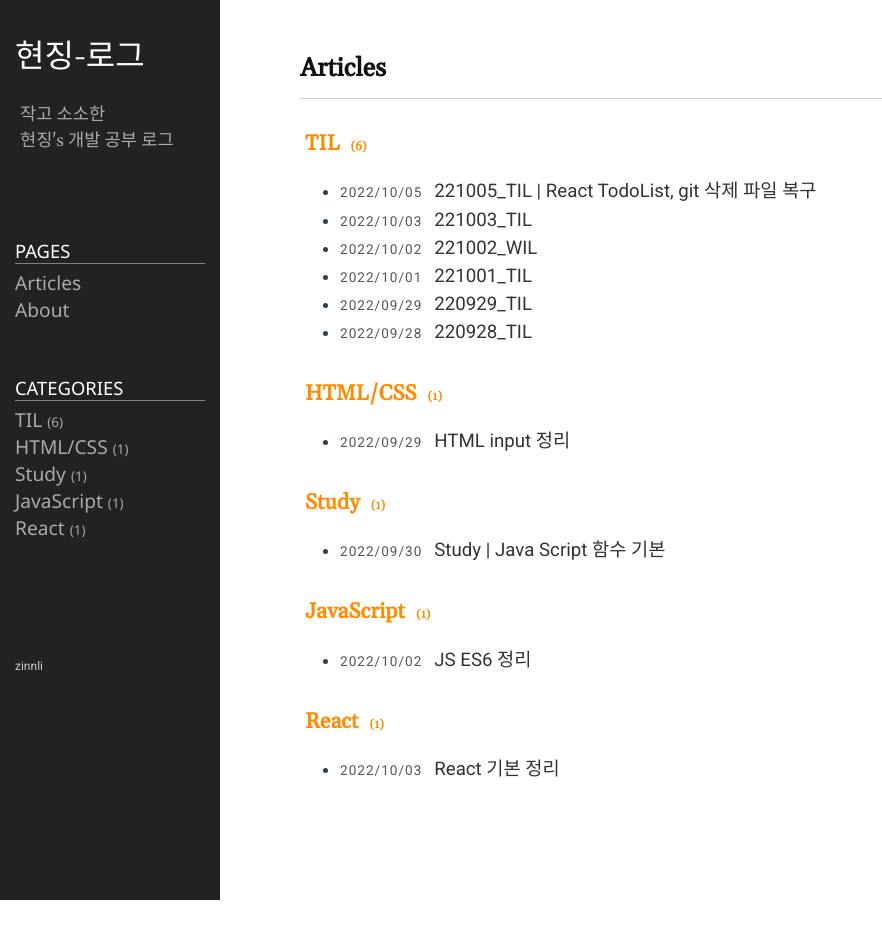
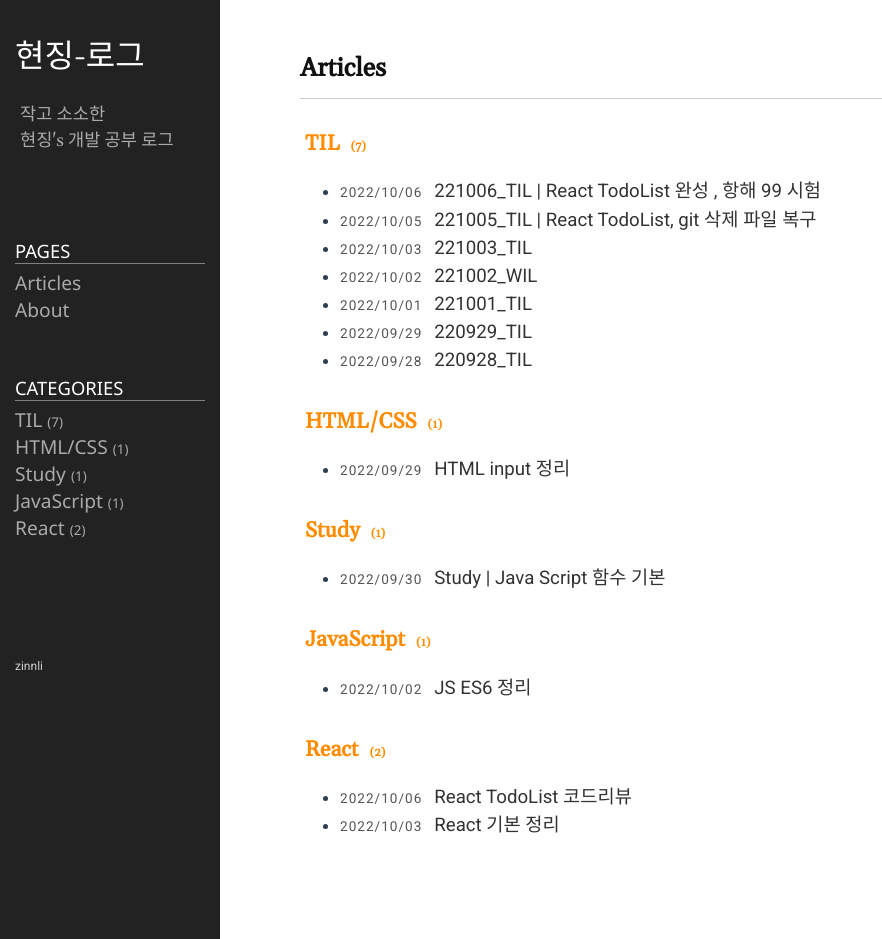
Before and after one commit to zinnli/zinnli.github.io, a Jekyll site: the page built from index.md, in a window 1280 px wide. Shown: the whole page, without its empty margins (0-882 px from the left). Built offline with Jekyll 4.4.1, drawn with Linux system fonts in a browser that asks for light colours; before the commit the page ends 900 px from its top, so only the background shows below that; some of the changed lines change nothing that is shown.

Commit message:
1006_TIL_TodoList_code_review

````diff
--- a/_posts/2022-10-05-TIL_05.markdown
+++ b/_posts/2022-10-05-TIL_05.markdown
@@ -4,8 +4,6 @@ title: 221005_TIL | React TodoList, git 삭제 파일 복구
 date: 2022-10-05 23:30:30 +0900
 category: TIL
 ---
-
-# 221005_TIL | React TodoList, git 삭제 파일 복구
 
 <br/>
 
--- /dev/null
+++ b/_posts/2022-10-05-TIL_06.markdown
@@ -0,0 +1,58 @@
+---
+layout: post
+title: 221006_TIL | React TodoList 완성 , 항해 99 시험
+date: 2022-10-06 23:30:30 +0900
+category: TIL
+---
+
+<br/>
+
+## 오늘한 일
+
+-    [항해 99] Todo list 코드 리뷰한 부분 추가하여 깃에 업로드
+-    [항해 99] 이번 주차 시험 진행
+
+<br/>
+
+## 내일 할 일
+
+-    [항해 99] redux 기초 부분 정리
+-    [노마드코더] 초급 Chap 05까지 완강 (`제발하자`)
+-    혼공스 Chapter 7-1까지 1회독(`이것도 제발 미루지말자`)
+
+<br/>
+
+<br/>
+
+## **오늘 공부 내용 간단 정리!**
+
+<br/>
+
+### React TodoList
+
+[React Todo List 만들기 -> Click!](https://zinnli.github.io/react/2022/10/06/React-homework_02.html)
+
+[React Todo List 결과물 -> Click!](https://react-fir-homework.vercel.app/)
+
+깃에 오늘 기술 매니저님이랑 추가로 코드 리뷰한 내용까지 정리하여 업로드!
+이후에 저 게시물만 봐도 이해할 수 있도록 최대한 풀어서 썼다.
+
+<br/>
+
+### 오늘 시험 결과물
+
+[React 주특기 1주차 시험 결과물 -> Click!](https://3wtest.vercel.app/)
+
+위 부분의 코드리뷰는 내일 작성예정.. 시험은 중간정도 친 것 같은데 코드 정리는 뭔가 정신이 없어서 다 못했다 ☹
+
+<br/>
+
+<hr>
+<br/>
+<br/>
+
+1. 항상 목요일에 시험이 있는데 시험치고 나면 너무 나른해져서 아무고토 하기 싫어진다. 이때 정신차려야할 것 같은데 쉽지않네..
+   <br/> <br/>
+2. 어제 todo list 만든 부분에 주석을 너무 열심히 달아놔서 비교적 빠르게 시험을 쳤다. <br/>어떤 식으로 진행이 되는지 잘 몰라서 이전에 공부했던 내용들을 짜집기해서 작성했는데.. 이게 맞는건지.. 일단 시험이라 :( <br/>매니저님께 여쭤봐야할듯
+   <br/> <br/>
+3. 내일부턴 리얼 빡세다던데 이미 따라가기 벅찬 나는 웁니다.. 울면서 공부합니다....... <br/>디졌다 리덕스...... ~~그렇게 디지는 건 나겠지만..~~
--- /dev/null
+++ b/_posts/2022-10-06-React-homework_02.markdown
@@ -0,0 +1,453 @@
+---
+layout: post
+title: React TodoList 코드리뷰
+date: 2022-10-06 16:00:30 +0900
+category: React
+---
+
+# **React로 TodoList 만들기**
+
+<br/>
+
+과제로 받은 Todo List 만들기를 일주일동안 진행했다<br/><br/>
+컴포넌트로 나누는 것을 연습할 겸 정말 각 부분마다 다 컴포넌트로 줬기때문에 파트 별로 다 나눠져 있는 상태이다.<br/>
+
+아래는 해당 코드 리뷰 예정 => '내가 작성 + 주위에 물어보고 작성 + 기술매니저님 조언' 으로 이루어진 코드이며 <br/>아래의 내용들은 현재는 이해하고 있지만 시간이 지나면 잊을 것 같아서 이해할 수 있도록 기록으로 남겨두려고 한다.<br/><br/>
+
+이해를 돕기 위해 아래는 해당 웹을 구동했을 때의 영상
+<br/><br/>
+
+![221006_todolist](https://user-images.githubusercontent.com/102575747/194336505-41f5b48c-4413-4bcc-b7f7-3c31e10fcccf.gif)
+
+<br/>
+
+Todo List 링크
+<br/>
+
+<https://vercel.com/zinnli/react-fir-homework>
+
+<br/>
+
+<hr/>
+
+### **`App.js`**
+
+<br/>
+
+```
+
+import React from "react";
+import "./App.css";
+import TodoList from "./component/pages/TodoList";
+
+function ¹App() {
+     ²return ³<TodoList />;
+}
+
+export default App;
+
+```
+
+<br/>
+
+1. 제일 먼저 App.js 부터 시작
+2. 이 부분에 html에 해당하는 내용을 입력
+3. 입력된 html 내용들을 각각의 부분에 맞는 형태로 컴포넌트로 짜주고
+   -> TodoList 안에 전체적으로 컴포넌트 입력
+
+<br/>
+** 과제에서 지정해준 폴더 구조가 있어서 그거에 맞추다 보니 다 쪼개놨음
+
+<br/><br/>
+
+<hr/>
+
+### **`src / component / pages / TodoList.jsx`**
+
+<br/>
+
+**한 페이지를 구성하는 pages 폴더에 있는 TodoList**
+
+<br/>
+
+```
+
+function TodoList() {
+      ¹const [todos, setTodos] = useState([
+          {
+               id: 0,
+               title: "개인과제 제출",
+               body: "React 완벽 복습 후 과제 배포까지 완료",
+               isDone: false,
+          },
+          {
+               id: 1,
+               title: "팀과제 노션에 정리",
+               body: "따로 조사한 분량 하나로 정리하여 업로드",
+               isDone: false,
+          },
+     ]);
+
+```
+
+<br/>
+
+1. 초기값 설정 : 기본적으로 입력되어 있는 값들 (Working에 보면 이미 나와있는 리스트)
+
+<br/>
+
+```
+
+     return (
+          ¹<Layout>
+               <Header />
+               ²<Form setTodos={setTodos} todos={todos} />
+               ³<List todos={todos} setTodos={setTodos} />
+          </Layout>
+     );
+}
+
+```
+
+<br/>
+
+**Layout으로 감싼 컴포넌트들**
+
+1. 각 Header , Form, List를 Layout 컴포넌트로 감싸기
+2. 2,3은 list > todo 의 버튼 관련 내용들이 form의 내용들을 사용하기 때문에 전체가 오고 갈 수 있도록 todos와 setTodos(props)를 보내줌
+   <br/>
+   <br/>
+
+<hr/>
+
+### **`src / component / layout / Layout.jsx`**
+
+<br/>
+
+```
+
+function Layout({ children }) {
+      ¹return <div className="layout-container">{children}</div>;
+}
+
+```
+
+<br/>
+
+**Layout 컴포넌트**
+
+1. wrapper 컴포넌트로 사용할 경우에는 해당 component 내에 작성된 요소들을 children 이라는 props로 컴포넌트에 전달됨
+
+<br/>
+
+<hr/>
+
+### **`src / component / form / Form.jsx`**
+
+<br/>
+
+```
+
+function Form({ ¹setTodos, todos }) {
+     ²const initialState = {
+          id: 0,
+          title: "",
+          body: "",
+          isDone: false,
+     };
+     ³const [todo, setTodo] = useState(initialState);
+
+```
+
+<br/>
+
+**Form 컴포넌트의 state 값**
+
+1. todoList에서 가져온 props => setTodos, todos
+2. 초기값 객체
+3. 초기값 설정
+
+<br/>
+
+```
+
+     const onChangeHandler = ¹(e) => {
+          ²const { name, value } = e.target;
+          ³setTodo({ ...todo, [name]: value });
+     };
+
+```
+
+<br/>
+
+**onChangeHandler : input 값을 입력한 내용들로 배열만듬**
+
+1. input 값의 내용을 e로 받아옴
+2. input name : const안의 name ===> title/body에 해당하는 부분<br/>
+   input value : const 안의 value ===> value는 입력값 추출
+3. 기존의 list == ...todo<br/>
+   [name]: value <== input의 name 값과 해당하는 value값<br/>
+
+<br/>
+
+```
+
+let number = 2;
+
+     const onSubmitHandler = (e) => {
+          ¹e.preventDefault();
+          ²if (todo.title === "" || todo.body === "") return;
+          ³setTodos([...todos, { ...todo, id: number }]);
+          ⁴setTodo(initialState);
+          ⁵number++;
+     };
+
+```
+
+<br/>
+
+**onSubmitHandler : input 값을 입력하면 만들어진 배열이 리스트에 추가되도록 설정**
+
+1. 추가하기 클릭 시 자동 윈도우 새로고침 막기<br/>
+2. input이 빈칸일 때 추가하기 입력 안됨<br/>
+3. 후자 실행한 것을 ...todos에 넣음<br/><br/>
+   여기서 { ...todo, id: number } 의 경우<br/> ==> id 값에 처음에 지정해준 number 값을 넣어줌<br/> ==> 5번으로 onSubmitHandler가 실행될 때마다 id 값이 +1씩 오름<br/>
+4. 입력 후 input을 빈칸으로 만들어줌(이후에 또 추가할 수 있도록)<br/>
+
+<br/>
+
+```
+
+     return (
+          <form className="input-form" ³onSubmit={onSubmitHandler}>
+               <div className="input-main">
+                    <label>
+                         제목
+                         <input
+                              type="text"
+                              className="title"
+                              name="title"
+                              ¹value={todo.title}
+                              ²onChange={onChangeHandler}
+                         ></input>
+                    </label>
+                    <label>
+                         내용
+                         <input
+                              type="text"
+                              className="text"
+                              name="body"
+                              ¹value={todo.body}
+                              ²onChange={onChangeHandler}
+                         ></input>
+                    </label>
+               </div>
+               <button>추가하기</button>
+          </form>
+     );
+}
+
+```
+
+<br/>
+
+**Form에 입력했을 때**
+
+1. 버튼을 눌렀을 때 value값이 없어지게 하기 위해<br/>
+2. input 값 입력한 것을 가져옴<br/>
+3. 추가하기(onSubmit는 Form 문에서만 사용가능)<br/>
+
+<br/>
+
+<hr/>
+
+### **`src / component / list / List.jsx`**
+
+<br/>
+
+```
+
+function List({ todos, setTodos }) {
+     const workingList = ¹todos.filter((item) => item.isDone === false);
+     const doneList = ¹todos.filter((item) => item.isDone === true);
+
+```
+
+<br/>
+
+**workingList/doneList 함수**
+
+1. workingList : isDone=false 인 애들만 뽑아내서 workingList의 배열로 만들어냄<br/>
+   doneList : isDone=true 인 애들만 뽑아내서 doneList 배열로 만들어냄
+   <br/>
+   <br/>
+
+```
+
+     return (
+          <div className="list-container">
+               <h2 className="list-title">Working..✍🏻</h2>
+               <div>
+                    ¹{workingList.map((doList) => (
+                         <Todo
+                              doList={doList}
+                              todos={todos}
+                              ²key={doList.id}
+                              setTodos={setTodos}
+                         />
+                    ))}
+               </div>
+
+               <h2 className="list-title">Done..!</h2>
+               <div>
+                    ¹{doneList.map((doList) => (
+                         <Todo
+                              doList={doList}
+                              todos={todos}
+                              ²key={doList.id}
+                              setTodos={setTodos}
+                         />
+                    ))}
+               </div>
+          </div>
+     );
+}
+
+```
+
+<br/>
+
+**working과 done 유무에 따라 나눠진 list**
+
+1. doList 는 각 workingList/doneList 안의 배열의 요소
+2. 이렇게 key를 주지 않으면 웹에서 구동했을 때 console에 빨간 오류코드가 뜸(unique key ...) ==> 구동은 가능함
+
+<br/>
+
+<hr/>
+
+### **`src / component / todo / Todo.jsx`**
+
+<br/>
+
+```
+
+function ¹Todo({ todos, doList, setTodos }) {
+     const ²{ title, body } = doList;
+
+```
+
+<br/>
+
+1. List 에서 가져온 props
+2. return 부분의 Form 컴포넌트에서 입력했던 값
+
+<br/>
+
+```
+
+     const onDelHandler = ¹(Id) => {
+          const ²newTodos = todos.filter((item) => item.id !== Id);
+          ³setTodos(newTodos);
+     };
+
+```
+
+<br/>
+
+**onDelHandler: 삭제하기 버튼 클릭시 해당 todo 삭제**
+
+1. ID = onDelHandler가 돌아갈 때 (doList.id)에 들어가는 값
+2. 입력된 doList.id 값을 todos 배열에서 선택한 요소와 비교하여 필터링함<br/> -> id가 같지 않은 경우를 필터링(같지 않은 값이 선택하지 않은 값)<br/>
+   (= 삭제 버튼을 누른 todo 이외의 나머지 배열을 도출하기 위해 item.id !== Id 부정연산자 사용)
+3. 그 외의 배열의 요소들로 만들어진 배열
+
+<br/>
+
+```
+
+     const onEditHandler = ¹(Id) => {
+          const newTodos = todos.map((item) => {
+               ²if (item.id === Id) {
+                    item.isDone = !item.isDone;
+               }
+               return item;
+          });
+          ³setTodos(newTodos);
+     };
+
+```
+
+<br/>
+
+**onEditHandler: 버튼 클릭시 버튼이 취소/완료로 변경됨**
+
+1. ID = onEditHandler가 돌아갈 때 (doList.id)에 들어가는 값
+2. item.id 와 doList.id 값 비교<br/>
+   id의 값이 같다면 --> isDone 값을 반대로 줌(ex. false -> true) => 취소/완료 버튼 변경 및 위치(아래 위)를 변경할 수 있도록 설정<br/>
+   id의 값이 다르다면 --> item 그대로 나옴
+3. 위에서 map으로 도출된 결과값
+
+<br/>
+
+```
+
+     return (
+          <div className="list-todo">
+               <h3>¹{title}</h3>
+               <p>¹{body}</p>
+               <div>
+                    ²<button onClick={() => onDelHandler(doList.id)}>
+                         삭제하기
+                    </button>
+                    ³<button onClick={() => onEditHandler(doList.id)}>
+                         ⁴{doList.isDone ? "취소" : "완료"}
+                    </button>
+               </div>
+          </div>
+     );
+}
+
+```
+
+<br/>
+
+**todo 카드의 형식 - 입력값들 , 삭제하기 버튼 , 취소/완료 버튼**
+
+1. form에서 추가했던 입력값을 보여줌
+2. 삭제하기 버튼을 눌렀을 때 발생하는 코드
+3. 취소/완료 버튼을 눌렀을 때 변경되는 버튼(+list에서의 위치)을 발생하는 코드
+4. doList의 isDone 값이 true 일 때 '취소', false 일때 '완료'
+
+     <br/>
+
+\*\* **`주의하기`**
+
+```
+// 1. 위 코드의 (2,3)번에서 사용한 함수
+onClick={()=> onDelHandler(doList.id)}
+
+// 2. 일반적인 함수
+onClick={ }
+```
+
+<br/>
+
+2,3번에서 사용한 코드를 일반적인 코드 형식으로 작성하면
+
+: onDelHandler()의 괄호때문에 윈도우가 켜지면서 자동 실행됨 ==> 무한 루프 발생<br/>
+
+그래서 1번째 코드 형식으로 진행함
+<br/>
+
+<br/>
+
+<hr/>
+
+<br/><br/>
+
+일주일동안 진행했던 todo list 총 정리<br/>(이해 안되는 부분들은 반복해서(+주위에 물어보면서) 3번정도씩 주석 적으면서 정리한 것 같은데 맞는 방식인지는 모르겠다)
+
+<br/>
+
+(잘못된 부분이 있다면 메일로 연락주세요.)
````
